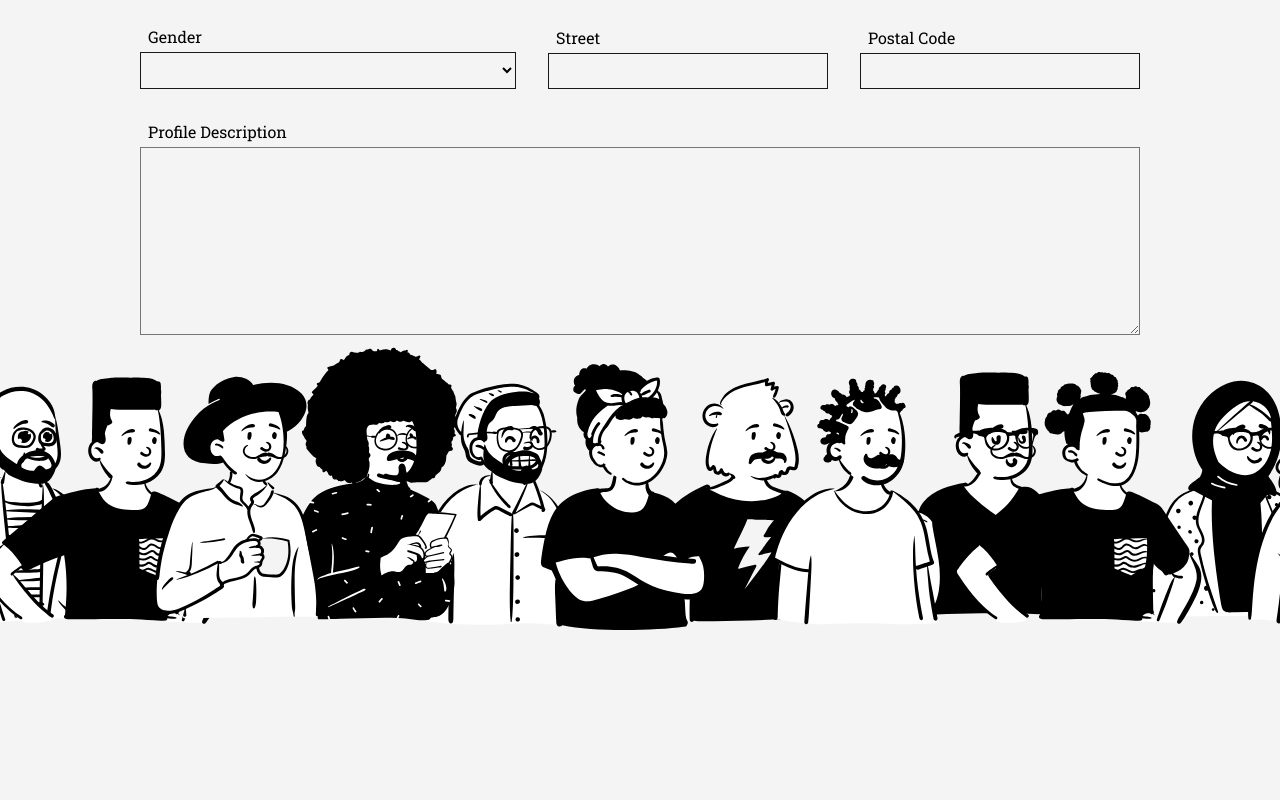
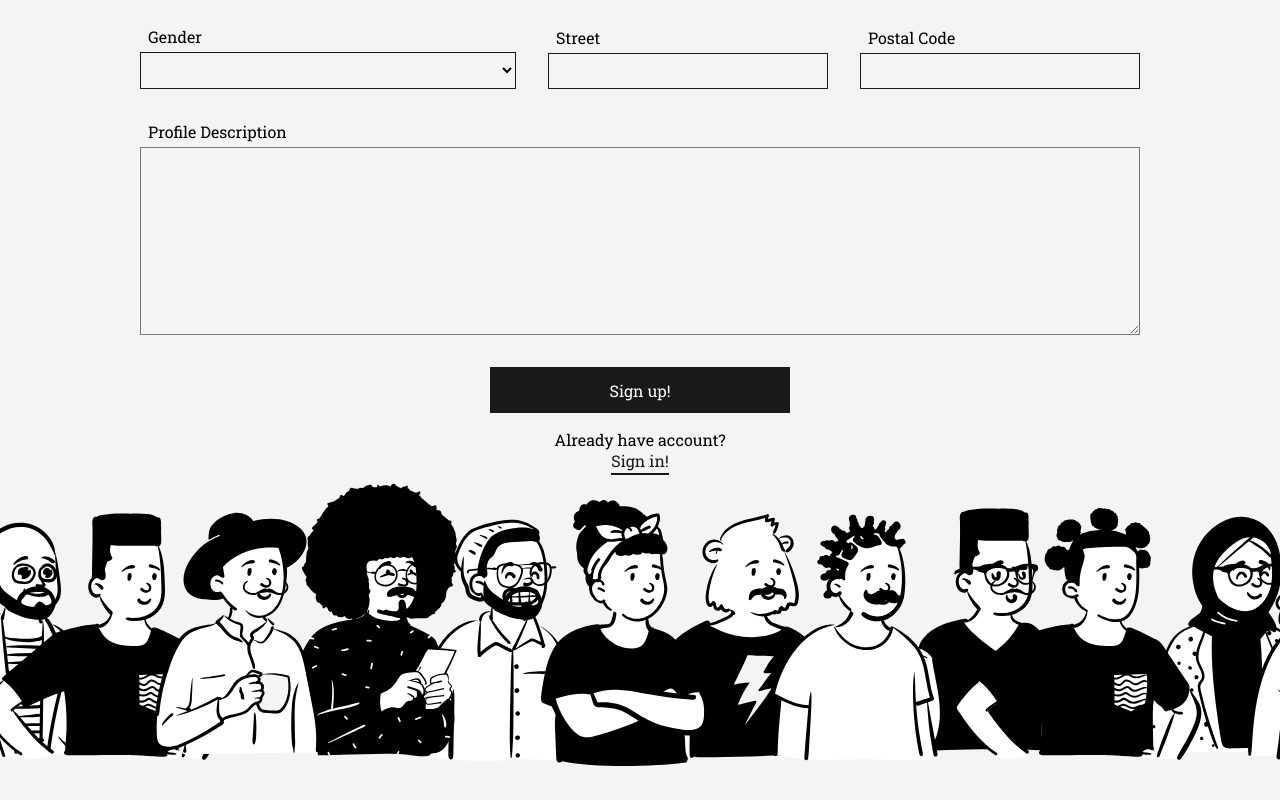
Before and after one commit to h0pped/publishing_platform, a website: page front/signup/index.html in a window 1280 px wide. Shown: the part 428-1228 px from the top of the page. Before the commit the page ends 1092 px from the top, so only its background shows below. Drawn offline with Linux system fonts and the light colour scheme; no server answers.

Commit message:
feat: submit button

```diff
--- a/front/scripts/signup.js
+++ b/front/scripts/signup.js
@@ -1,4 +1,5 @@
 const countrySelect = document.querySelector("#country-input");
+const genderSelect = document.querySelector("#gender-input");
 const cityList = document.querySelector("#cityname");
 const cityInput = document.querySelector("#city-input");
 const SERVER_URL = "http://127.0.0.1:3000";
@@ -29,6 +30,18 @@ const loadCities = (countryID) => {
       });
     });
 };
+const loadGenders = () => {
+  fetch(`${SERVER_URL}/genders/all`)
+    .then((data) => data.json())
+    .then((data) => {
+      data.forEach((city) => {
+        let genderOption = document.createElement("option");
+        genderOption.setAttribute("value", gender.ID);
+        genderOption.innerHTML = city.title;
+        genderSelect.appendChild(genderOption);
+      });
+    });
+};
 
 countrySelect.addEventListener("change", (e) => {
   console.log(e.target.value);
@@ -37,3 +50,4 @@ countrySelect.addEventListener("change", (e) => {
 });
 
 loadCountries();
+loadGenders();
--- a/front/scss/signup.scss
+++ b/front/scss/signup.scss
@@ -3,6 +3,7 @@
 
 .container {
   max-width: 1000px;
+  min-height: 100vh;
 }
 form {
   display: grid;
@@ -12,7 +13,8 @@ form {
     "photo email password"
     "photo country city"
     "gender street postal"
-    "description description description";
+    "description description description"
+    "submit submit submit";
   gap: 2rem;
   .input-container-grid {
     display: flex;
@@ -73,4 +75,18 @@ form {
       padding: 0.2rem;
     }
   }
+  .submit-container {
+    grid-area: submit;
+    display: flex;
+    align-items: center;
+    flex-direction: column;
+    button {
+      max-width: 30%;
+      margin-bottom: 1rem;
+    }
+  }
 }
+img {
+  position: static;
+  top: 110%;
+}
--- a/front/scss/style.scss
+++ b/front/scss/style.scss
@@ -74,7 +74,6 @@ a {
   max-width: 1200px;
   display: flex;
   align-items: center;
-  justify-content: center;
   flex-direction: column;
   margin-left: auto;
   margin-right: auto;
--- a/front/signup/index.html
+++ b/front/signup/index.html
@@ -80,6 +80,11 @@
             rows="10"
           ></textarea>
         </div>
+        <div class="submit-container">
+          <button type="submit" class="btn dark full-width">Sign up!</button>
+          <p>Already have account?</p>
+          <a href="../login/" class="dark underline">Sign in!</a>
+        </div>
       </form>
       <img src="../assets/people.svg" alt="" id="landing-people" />
     </div>
```
Also changed, not shown: front/css/index.css, front/css/signup.css, front/css/style.css, 3 other files.
